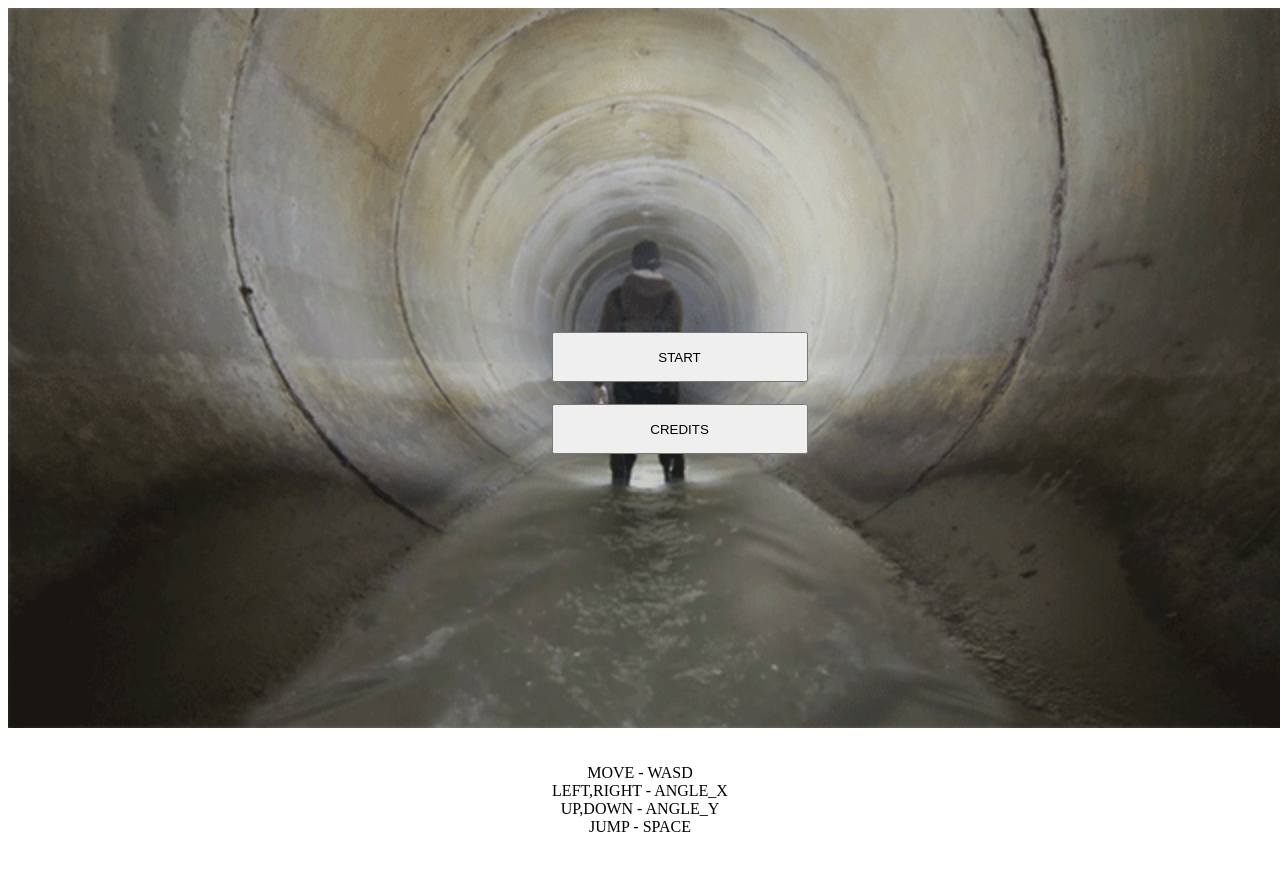
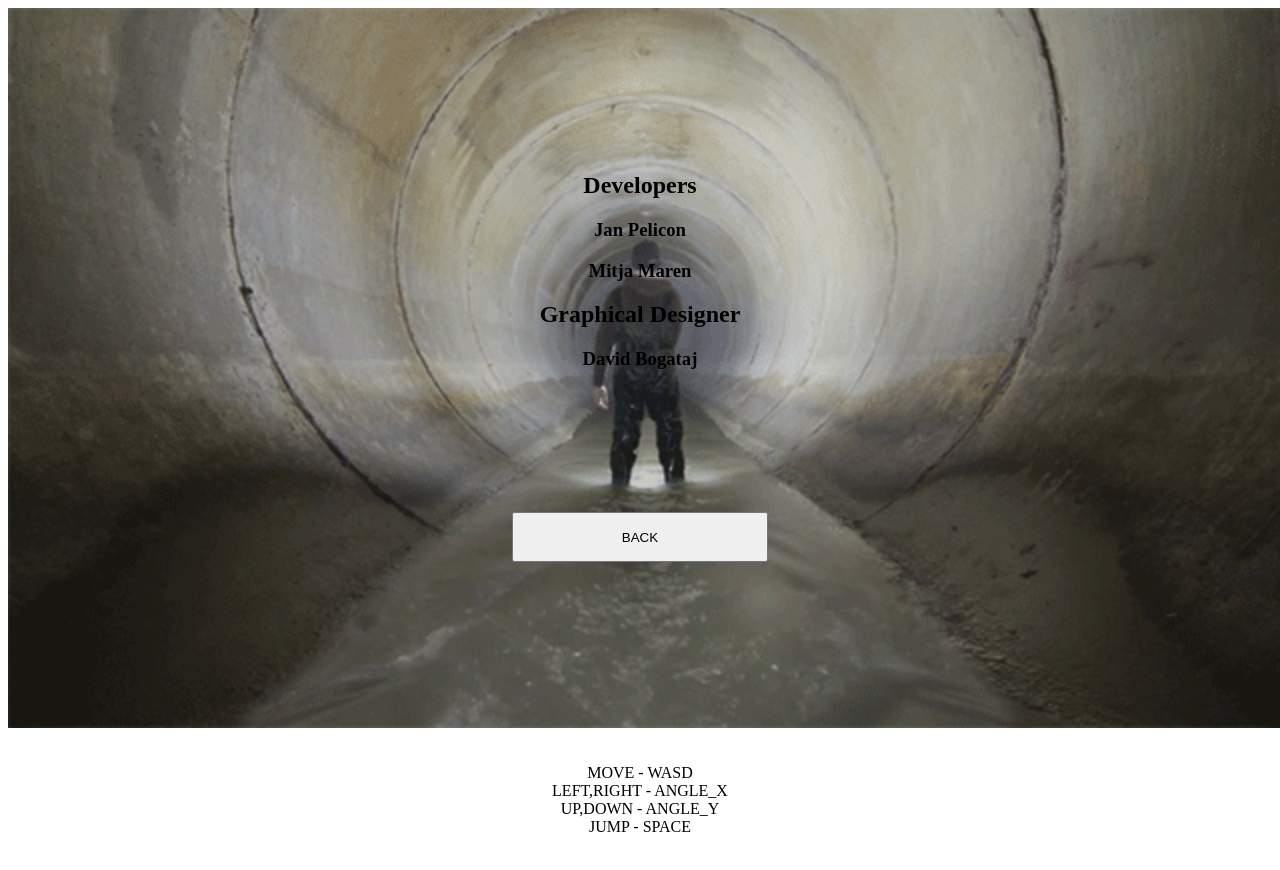
Before and after one commit to YoloHanSolo/FRI-UNI-2018-19-RGTI-WEBGL-Game, a plain HTML site: page index.html in a window 1280 px wide. Both pictures are taken after a click on the button "CREDITS". Before the commit the page ends 844 px from the top, so only its background shows below. Drawn offline with Linux system fonts and the light colour scheme.

Commit message:
Dopolnjen main menu

```diff
--- a/index.html
+++ b/index.html
@@ -82,8 +82,18 @@
 			</canvas>
 			<div id ="mainMenu" style="text-align: center; position: relative;" width="1280px" height="720px">
 				<img src="./assets/mainMenu.gif" width="1280px" height="720px">
-				<button type="button" style="position: absolute; top: 45%; left: 43%; height:50px; width:256px;" onclick="startGame()">START</button>
-				<button type="button" style="position: absolute; top: 55%; left: 43%; height:50px; width:256px;">CREDITS</button>
+				<div id="main">
+					<button type="button" style="position: absolute; top: 45%; left: 43%; height:50px; width:256px;" onclick="startGame()">START</button>
+					<button type="button" style="position: absolute; top: 55%; left: 43%; height:50px; width:256px;" onclick="showCredits()">CREDITS</button>
+				</div>
+				<div id="credits" style="display: none" width="1280px" height="720px">
+					<h2>Developers</h2>
+					<h3>Jan Pelicon</h3>
+					<h3>Mitja Maren</h3>
+					<h2>Graphical Designer</h2>
+					<h3>David Bogataj</h3>
+					<button type="button" style="position: absolute; top: 50%; left: 40%; height:50px; width:256px;" onclick="goBack()">BACK</button>
+				</div>
 			</div>
 
 			<br />
--- a/scripts/gameplay.js
+++ b/scripts/gameplay.js
@@ -4,3 +4,15 @@ function startGame(){
 	document.getElementById("mainMenu").style.display = 'none';
 	document.getElementById("glcanvas").style.display = 'inline';
 }
+
+function showCredits(){
+	document.getElementById("main").style.display = 'none';
+	document.getElementById("credits").style.display = 'inline';
+	document.getElementById("credits").style.width = '1280px';
+	document.getElementById("credits").style.height = '720px';
+}
+
+function goBack(){
+	document.getElementById("credits").style.display = 'none';
+	document.getElementById("main").style.display = 'inline';
+}
--- a/style/webgl.css
+++ b/style/webgl.css
@@ -13,7 +13,7 @@ h1 {
 }
 
 h2 {
-	text-align: left;
+	text-align: center;
 }
 
 ul {
@@ -31,3 +31,10 @@ td {
 	font-size:2em;
 	color: white;
 }
+
+#credits{
+	position: absolute;
+    top: 70%;
+    left: 50%;
+    transform: translate(-50%, -50%);
+}
```
